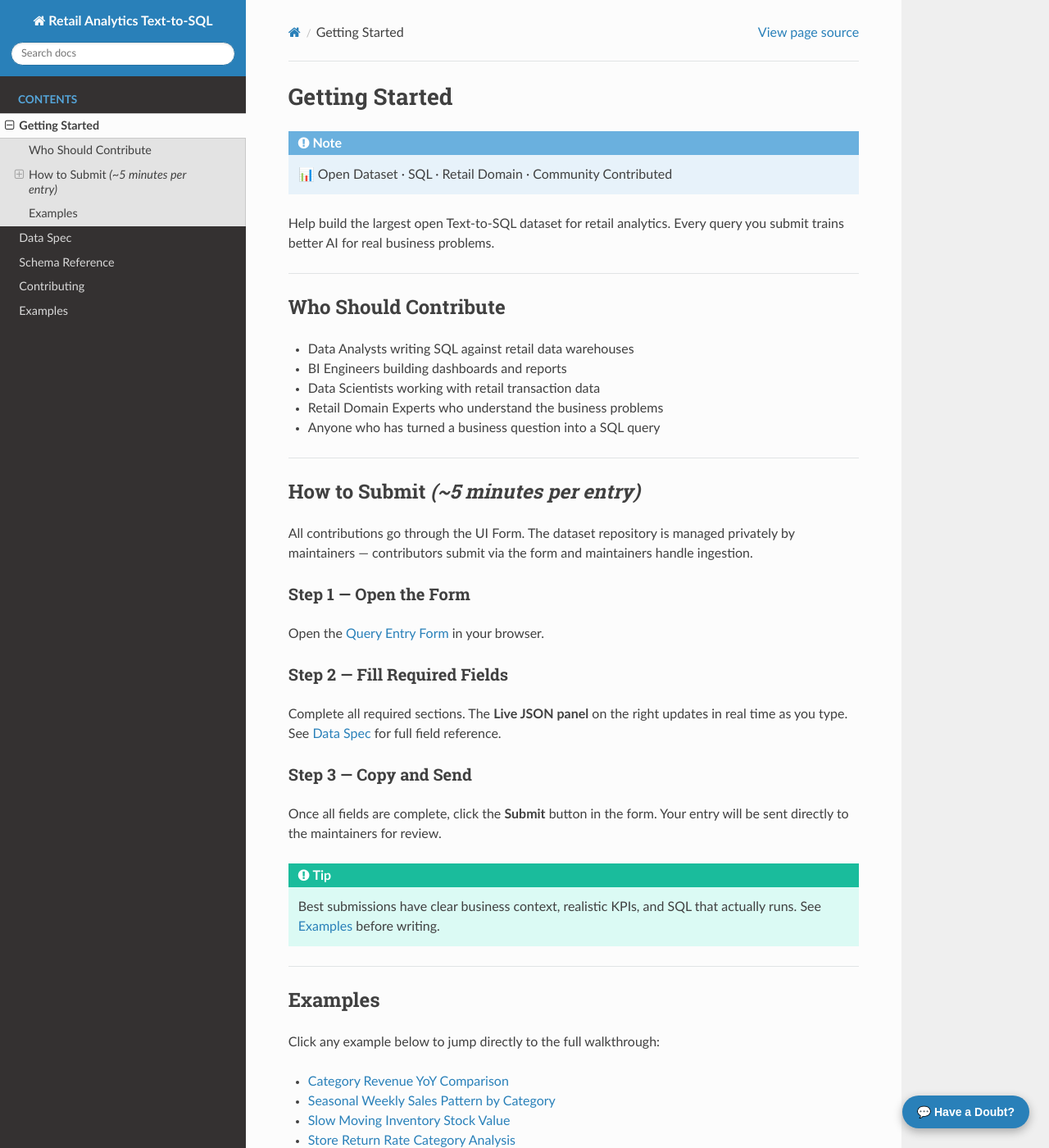
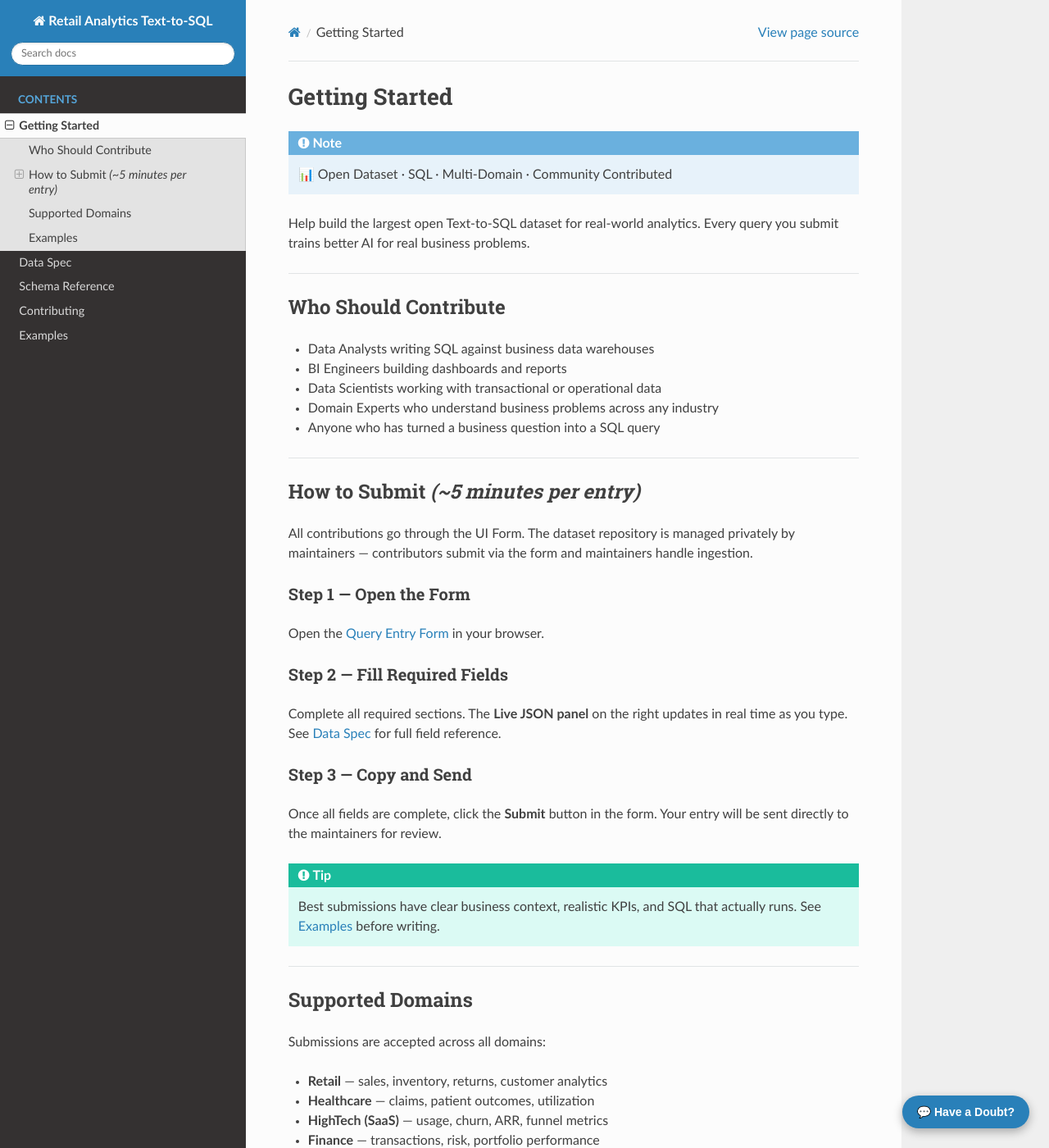
Before and after one commit to Infometry-Infofiscus/retail-analytics-questions-docs, a Sphinx documentation site: the page built from docs/source/getting_started.rst, in a window 1280 px wide and 1400 px high. Shown: the whole window at 82% size. Built offline with Sphinx 7.4.7 and the Read the Docs theme 3.1.0, drawn with Linux system fonts in a browser that asks for light colours; some of the changed text lies outside the part shown.

Commit message:
Revise getting started guide for clarity and scope
Updated the description and target audience for contributions. Added a section for supported domains.

```diff
--- a/docs/source/getting_started.rst
+++ b/docs/source/getting_started.rst
@@ -2,9 +2,9 @@ Getting Started
 ===============
 
 .. note::
-   📊 Open Dataset · SQL · Retail Domain · Community Contributed
+   📊 Open Dataset · SQL · Multi-Domain · Community Contributed
 
-Help build the largest open Text-to-SQL dataset for retail analytics.
+Help build the largest open Text-to-SQL dataset for real-world analytics.
 Every query you submit trains better AI for real business problems.
 
 ----
@@ -12,10 +12,10 @@ Every query you submit trains better AI for real business problems.
 Who Should Contribute
 ---------------------
 
-- Data Analysts writing SQL against retail data warehouses
+- Data Analysts writing SQL against business data warehouses
 - BI Engineers building dashboards and reports
-- Data Scientists working with retail transaction data
-- Retail Domain Experts who understand the business problems
+- Data Scientists working with transactional or operational data
+- Domain Experts who understand business problems across any industry
 - Anyone who has turned a business question into a SQL query
 
 ----
@@ -51,6 +51,21 @@ Your entry will be sent directly to the maintainers for review.
 
 ----
 
+Supported Domains
+-----------------
+
+Submissions are accepted across all domains:
+
+- **Retail** — sales, inventory, returns, customer analytics
+- **Healthcare** — claims, patient outcomes, utilization
+- **HighTech (SaaS)** — usage, churn, ARR, funnel metrics
+- **Finance** — transactions, risk, portfolio performance
+- **Manufacturing** — production, yield, downtime
+- **Supply Chain** — logistics, lead times, supplier performance
+- **Other** — any domain with structured SQL data
+
+----
+
 Examples
 --------
 
@@ -65,5 +80,4 @@ Click any example below to jump directly to the full walkthrough:
 ----
 
 .. seealso::
-
    :doc:`data_spec` · :doc:`examples` · `Submit Form <https://infometry-infofiscus.github.io/text2sql_data_collection_platform/>`_
```
